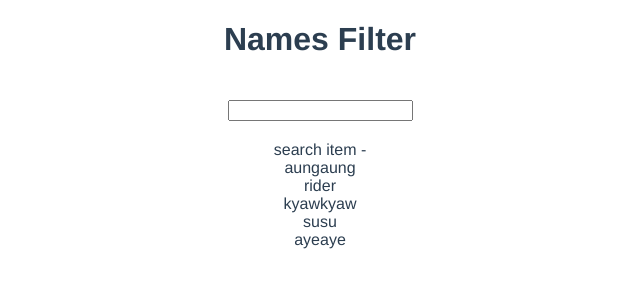
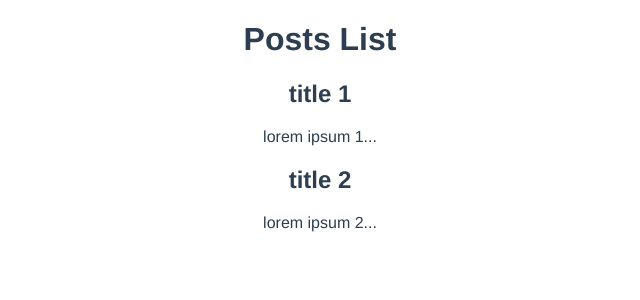
Before and after one commit to r1d3rzz/composition-api, a Vue app: page / in a window 1280 px wide. Shown: the top 300 px of the page, without its empty margins (320-960 px from the left). Built offline with nearby package versions, Linux system fonts and the light colour scheme.

Commit message:
understanding props in composition api

```diff
--- /dev/null
+++ b/src/components/PostLists.vue
@@ -0,0 +1,18 @@
+<template>
+  <div v-for="post in posts" :key="post.id">
+    <SinglePost :post="post" />
+  </div>
+</template>
+
+<script>
+import SinglePost from "../components/SinglePost";
+export default {
+  props: ["posts"],
+  components: {
+    SinglePost,
+  },
+};
+</script>
+
+<style>
+</style>
--- /dev/null
+++ b/src/components/SinglePost.vue
@@ -0,0 +1,20 @@
+<template>
+  <h2>{{ post.title }}</h2>
+  <p>{{ cutPostBody }}</p>
+</template>
+
+<script>
+import { computed } from "@vue/runtime-core";
+export default {
+  props: ["post"],
+  setup(prop) {
+    let cutPostBody = computed(() => {
+      return prop.post.body.substring(0, 13) + "...";
+    });
+    return { cutPostBody };
+  },
+};
+</script>
+
+<style>
+</style>
--- a/src/views/HomeView.vue
+++ b/src/views/HomeView.vue
@@ -1,32 +1,32 @@
 <template>
   <div class="home">
-    <h1>Names Filter</h1>
-    <input type="text" v-model="search" /><br />
-    search item - {{ search }}
-    <div v-for="name in filterName" :key="name">
-      {{ name }}
-    </div>
+    <h1>Posts List</h1>
+
+    <PostLists :posts="posts" />
   </div>
 </template>
 
 <script>
-import { computed, ref } from "@vue/runtime-core";
+import PostLists from "../components/PostLists";
+
+import { ref } from "@vue/reactivity";
 export default {
+  components: {
+    PostLists,
+  },
   setup() {
-    let search = ref("");
-    let names = ref(["aungaung", "rider", "kyawkyaw", "susu", "ayeaye"]);
-    let filterName = computed(() => {
-      return names.value.filter((n) => {
-        return n.includes(search.value);
-      });
-    });
-    return { names, search, filterName };
+    let posts = ref([
+      {
+        title: "title 1",
+        body: "lorem ipsum 1 Lorem ipsum dolor sit amet consectetur adipisicing elit. Cupiditate praesentium voluptatem nobis eius odio doloribus aliquam ex ut in quos.",
+      },
+      { title: "title 2", body: "lorem ipsum 2" },
+    ]);
+
+    return { posts };
   },
 };
 </script>
 
 <style>
-input {
-  margin: 20px auto;
-}
 </style>
```
